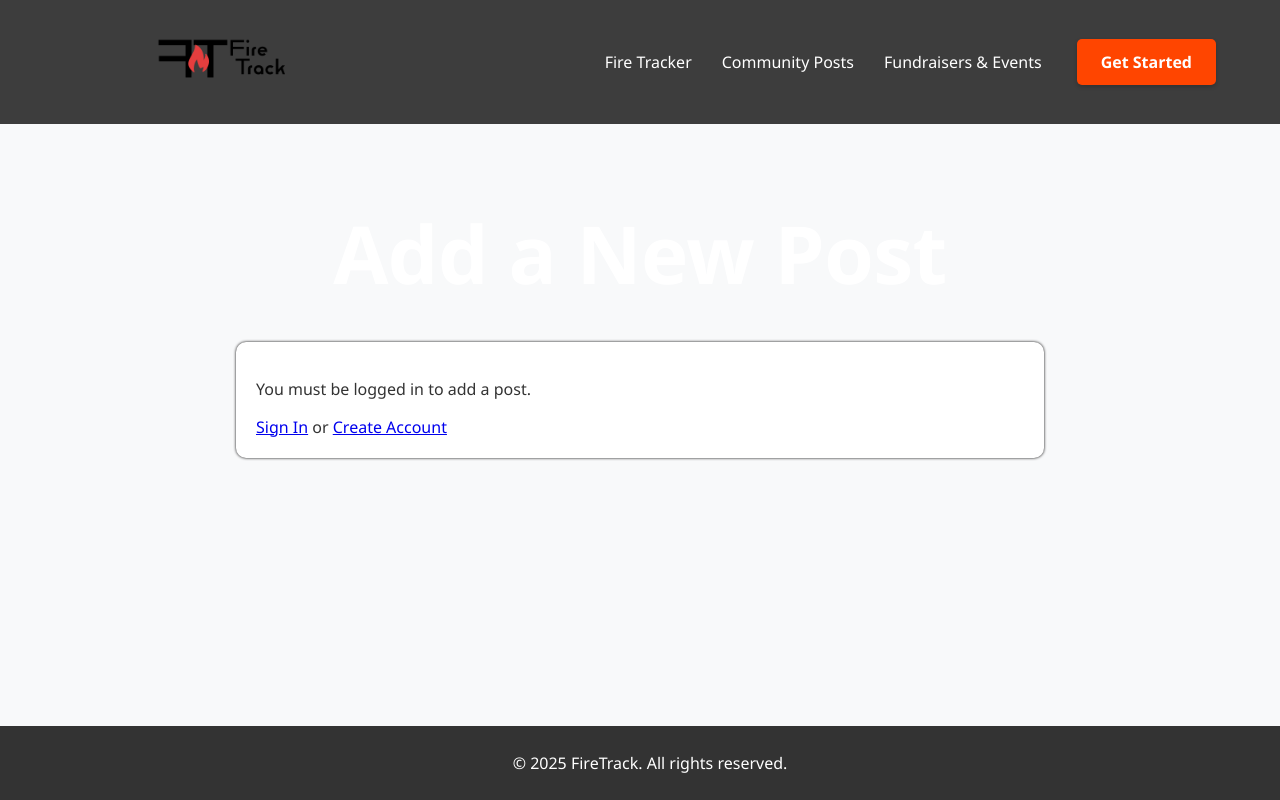
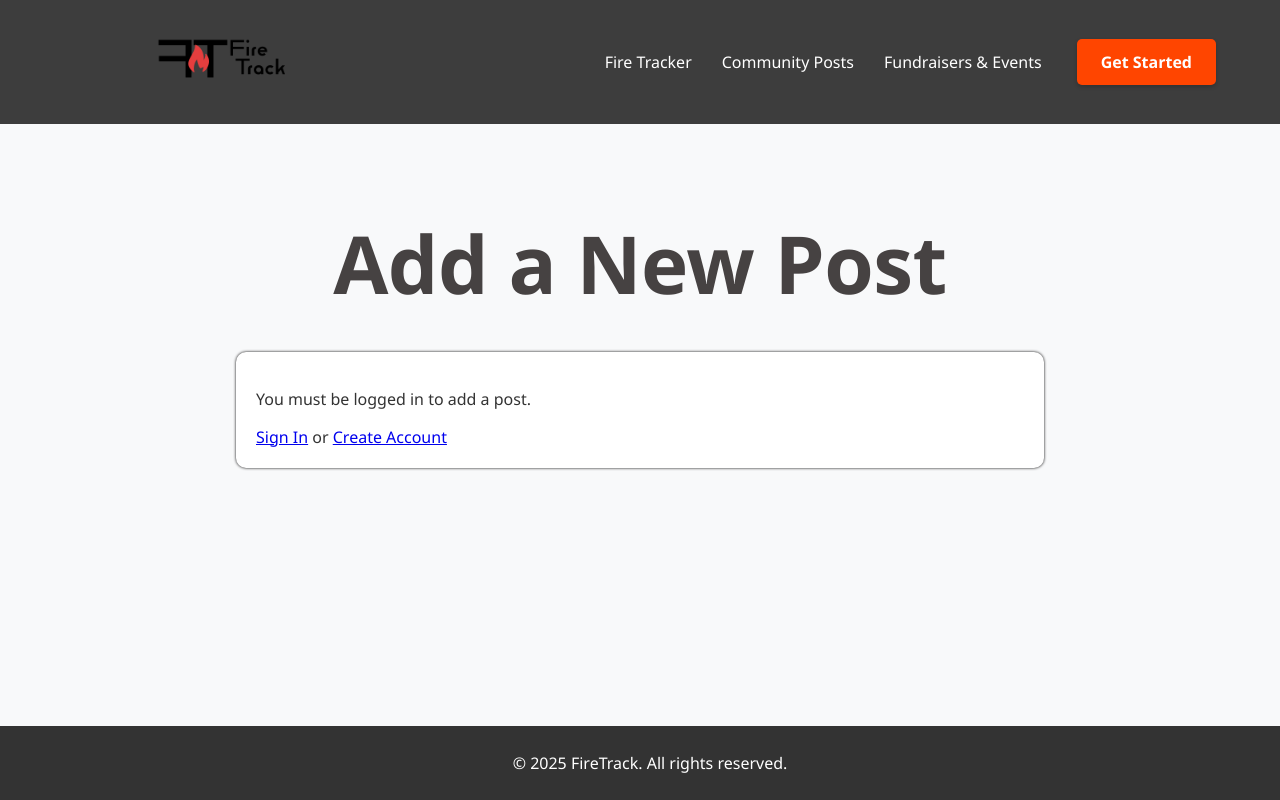
Before and after one commit to aaronli16/FireTrack, a React (Vite) app: page /add-post in a window 1280 px wide. Built offline with nearby package versions, Linux system fonts and the light colour scheme; no server answers; the database is empty.

Commit message:
fixed styling

```diff
--- a/src/components/addPost.jsx
+++ b/src/components/addPost.jsx
@@ -179,7 +179,7 @@ function AddPost() {
 
   return (
     <div className="app-container">
-      <main className="main-content" role="main">
+      <main className="content" role="main">
         <h1>Add a New Post</h1>
 
         <div className="container">
```
